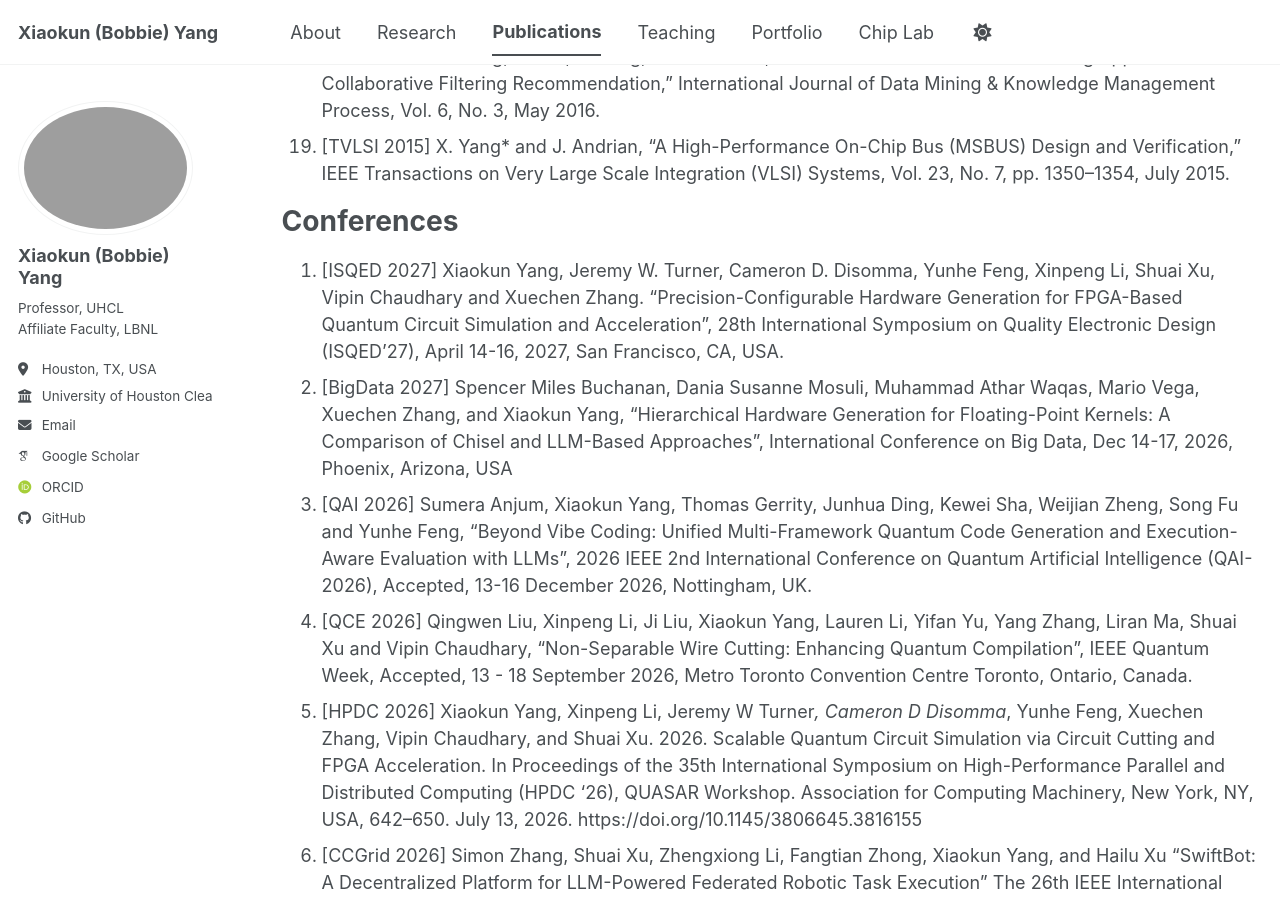
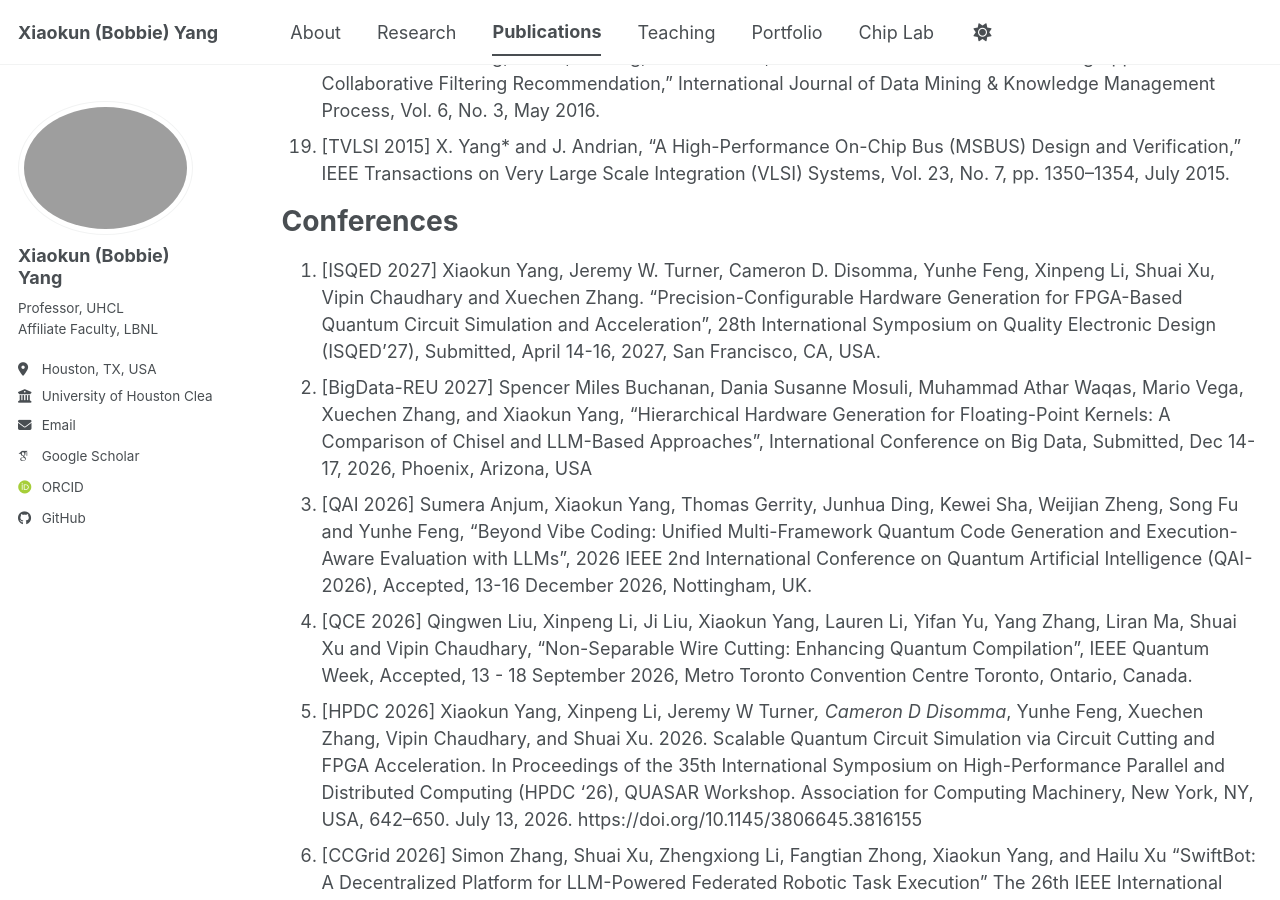
Before and after one commit to bobbieyang/bobbieyang.github.io, a Jekyll site: the page built from _pages/publications.md, in a window 1280 px wide and 900 px high, scrolled down 2197 px. Built offline with Jekyll 4.4.1, drawn with Linux system fonts in a browser that asks for light colours; some web fonts are replaced; a script bundle is joined from its source files by our own code; library files that are not in the unit come from our copies.

Commit message:
Update publications.md

```diff
--- a/_pages/publications.md
+++ b/_pages/publications.md
@@ -50,8 +50,8 @@ Journals
 
 Conferences
 ======
-1. [ISQED 2027] Xiaokun Yang, Jeremy W. Turner, Cameron D. Disomma, Yunhe Feng, Xinpeng Li, Shuai Xu, Vipin Chaudhary and Xuechen Zhang. “Precision-Configurable Hardware Generation for FPGA-Based Quantum Circuit Simulation and Acceleration”, 28th International Symposium on Quality Electronic Design (ISQED'27), April 14-16, 2027, San Francisco, CA, USA.
-2. [BigData 2027] Spencer Miles Buchanan, Dania Susanne Mosuli, Muhammad Athar Waqas, Mario Vega, Xuechen Zhang, and Xiaokun Yang, "Hierarchical Hardware Generation for Floating-Point Kernels: A Comparison of Chisel and LLM-Based Approaches", International Conference on Big Data, Dec 14-17, 2026, Phoenix, Arizona, USA
+1. [ISQED 2027] Xiaokun Yang, Jeremy W. Turner, Cameron D. Disomma, Yunhe Feng, Xinpeng Li, Shuai Xu, Vipin Chaudhary and Xuechen Zhang. “Precision-Configurable Hardware Generation for FPGA-Based Quantum Circuit Simulation and Acceleration”, 28th International Symposium on Quality Electronic Design (ISQED'27), Submitted, April 14-16, 2027, San Francisco, CA, USA.
+2. [BigData-REU 2027] Spencer Miles Buchanan, Dania Susanne Mosuli, Muhammad Athar Waqas, Mario Vega, Xuechen Zhang, and Xiaokun Yang, "Hierarchical Hardware Generation for Floating-Point Kernels: A Comparison of Chisel and LLM-Based Approaches", International Conference on Big Data, Submitted, Dec 14-17, 2026, Phoenix, Arizona, USA
 3. [QAI 2026] Sumera Anjum, Xiaokun Yang, Thomas Gerrity, Junhua Ding, Kewei Sha, Weijian Zheng, Song Fu and Yunhe Feng, “Beyond Vibe Coding: Unified Multi-Framework Quantum Code Generation and Execution-Aware Evaluation with LLMs”, 2026 IEEE 2nd International Conference on Quantum Artificial Intelligence (QAI-2026), Accepted, 13-16 December 2026, Nottingham, UK.
 4. [QCE 2026] Qingwen Liu, Xinpeng Li, Ji Liu, Xiaokun Yang, Lauren Li, Yifan Yu, Yang Zhang, Liran Ma, Shuai Xu and Vipin Chaudhary, “Non-Separable Wire Cutting: Enhancing Quantum Compilation”, IEEE Quantum Week, Accepted, 13 - 18 September 2026, Metro Toronto Convention Centre Toronto, Ontario, Canada.
 5. [HPDC 2026] Xiaokun Yang, Xinpeng Li, Jeremy W Turner*, Cameron D Disomma*, Yunhe Feng, Xuechen Zhang, Vipin Chaudhary, and Shuai Xu. 2026. Scalable Quantum Circuit Simulation via Circuit Cutting and FPGA Acceleration. In Proceedings of the 35th International Symposium on High-Performance Parallel and Distributed Computing (HPDC ‘26), QUASAR Workshop. Association for Computing Machinery, New York, NY, USA, 642–650. July 13, 2026. https://doi.org/10.1145/3806645.3816155
```
